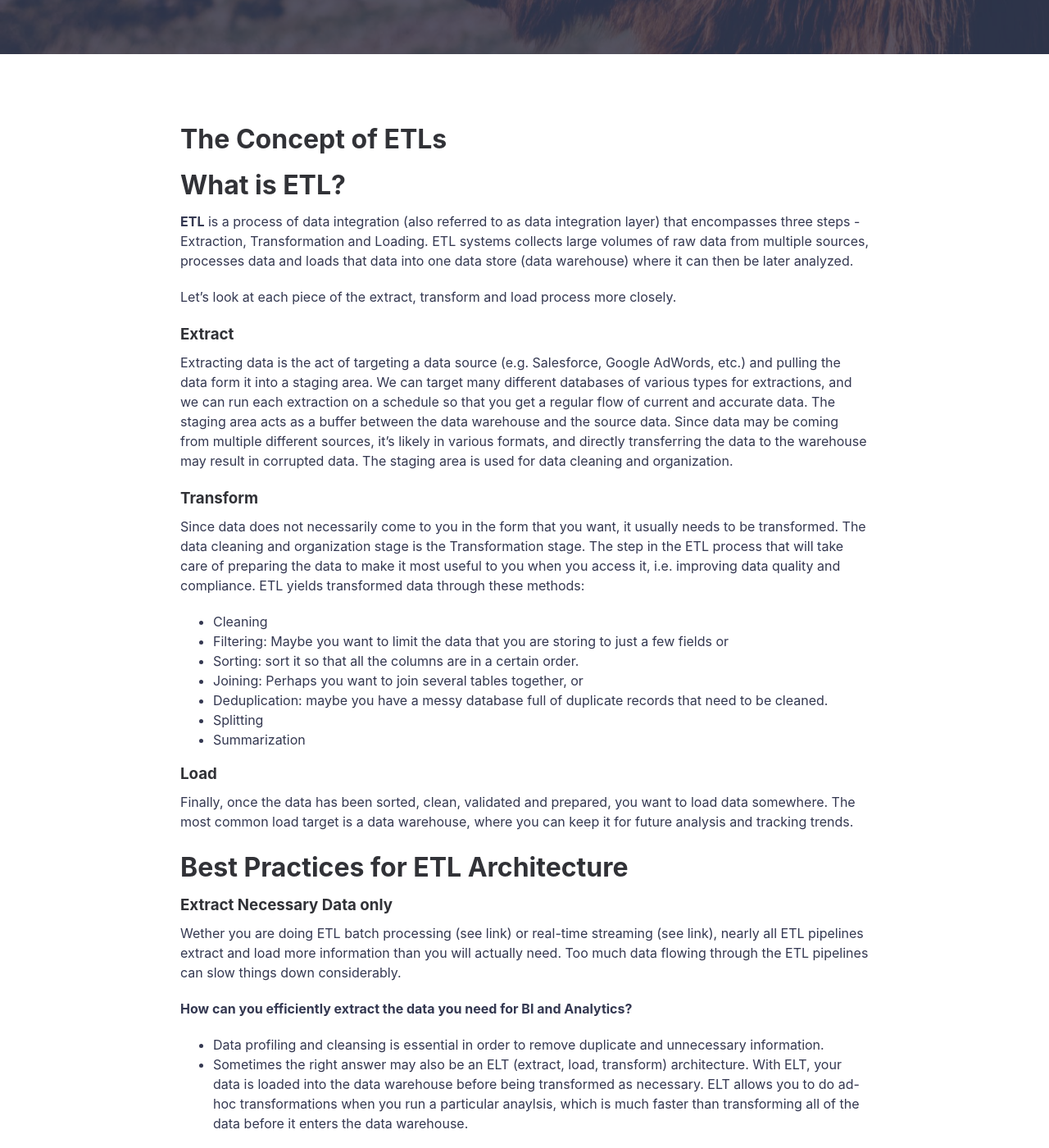
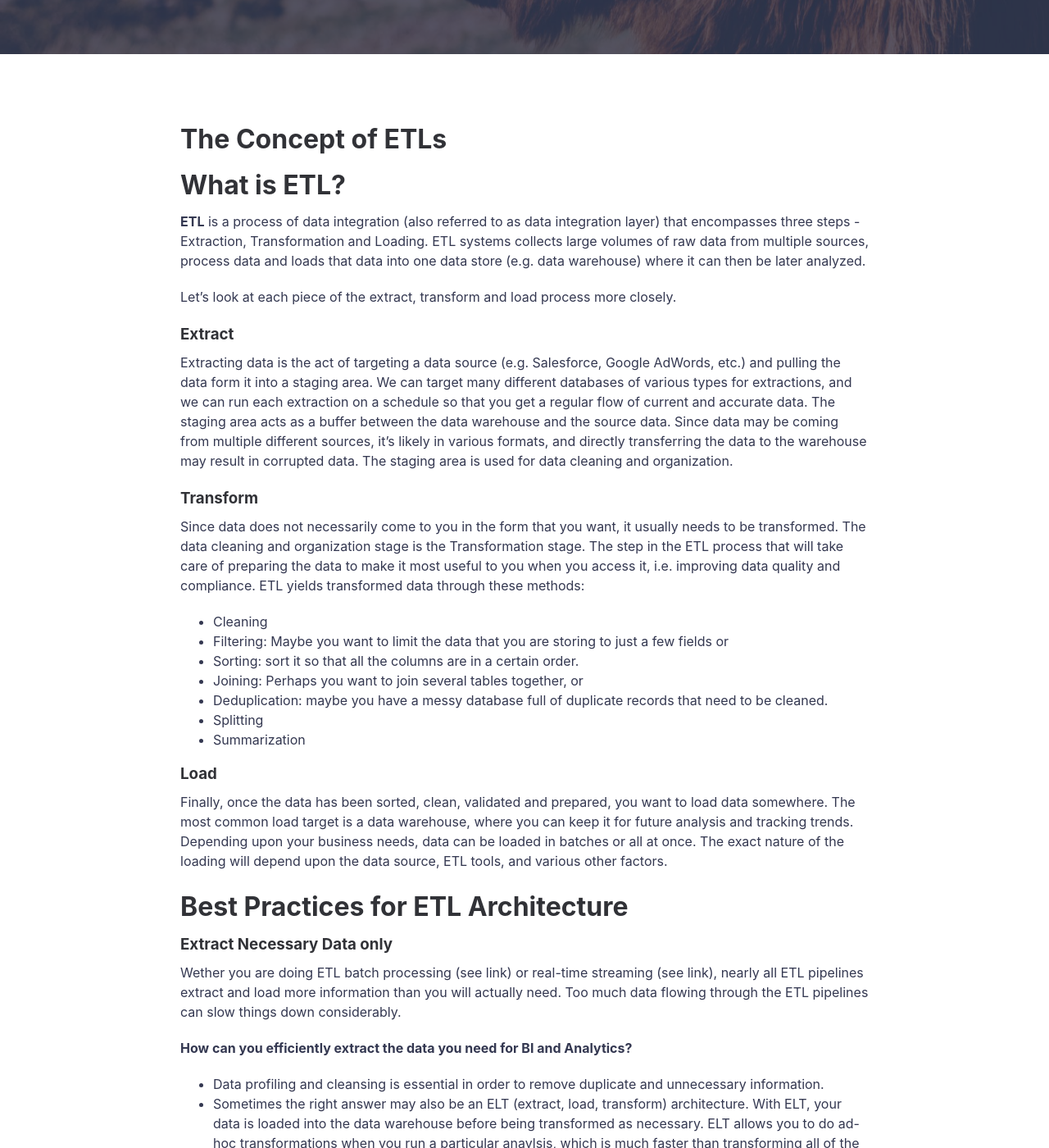
Before and after one commit to DataDima90/ai.github.io, a Jekyll site: the page built from _posts/2020-10-10-AirFlow.md, in a window 1280 px wide and 1400 px high, scrolled down 510 px. Shown: the whole window at 82% size. Built offline with Jekyll 4.4.1, drawn with Linux system fonts in a browser that asks for light colours; a script that is not in the unit is left out.

Commit message:
Update 2020-10-10-AirFlow.md

```diff
--- a/_posts/2020-10-10-AirFlow.md
+++ b/_posts/2020-10-10-AirFlow.md
@@ -12,7 +12,7 @@ summary: ETL Architecture
 
 
 # What is ETL?
-**ETL** is a process of data integration (also referred to as data integration layer) that encompasses three steps - Extraction, Transformation and Loading. ETL systems collects large volumes of raw data from multiple sources, processes data and loads that data into one data store (data warehouse) where it can then be later analyzed.
+**ETL** is a process of data integration (also referred to as data integration layer) that encompasses three steps - Extraction, Transformation and Loading. ETL systems collects large volumes of raw data from multiple sources, process data and loads that data into one data store (e.g. data warehouse) where it can then be later analyzed.
 
 Let's look at each piece of the extract, transform and load process more closely.
 
@@ -30,7 +30,7 @@ Since data does not necessarily come to you in the form that you want, it usuall
 - Summarization
 
 ### Load
-Finally, once the data has been sorted, clean, validated and prepared, you want to load data somewhere. The most common load target is a data warehouse, where you can keep it for future analysis and tracking trends.
+Finally, once the data has been sorted, clean, validated and prepared, you want to load data somewhere. The most common load target is a data warehouse, where you can keep it for future analysis and tracking trends. Depending upon your business needs, data can be loaded in batches or all at once. The exact nature of the loading will depend upon the data source, ETL tools, and various other factors.
 
 # Best Practices for ETL Architecture
 
```
